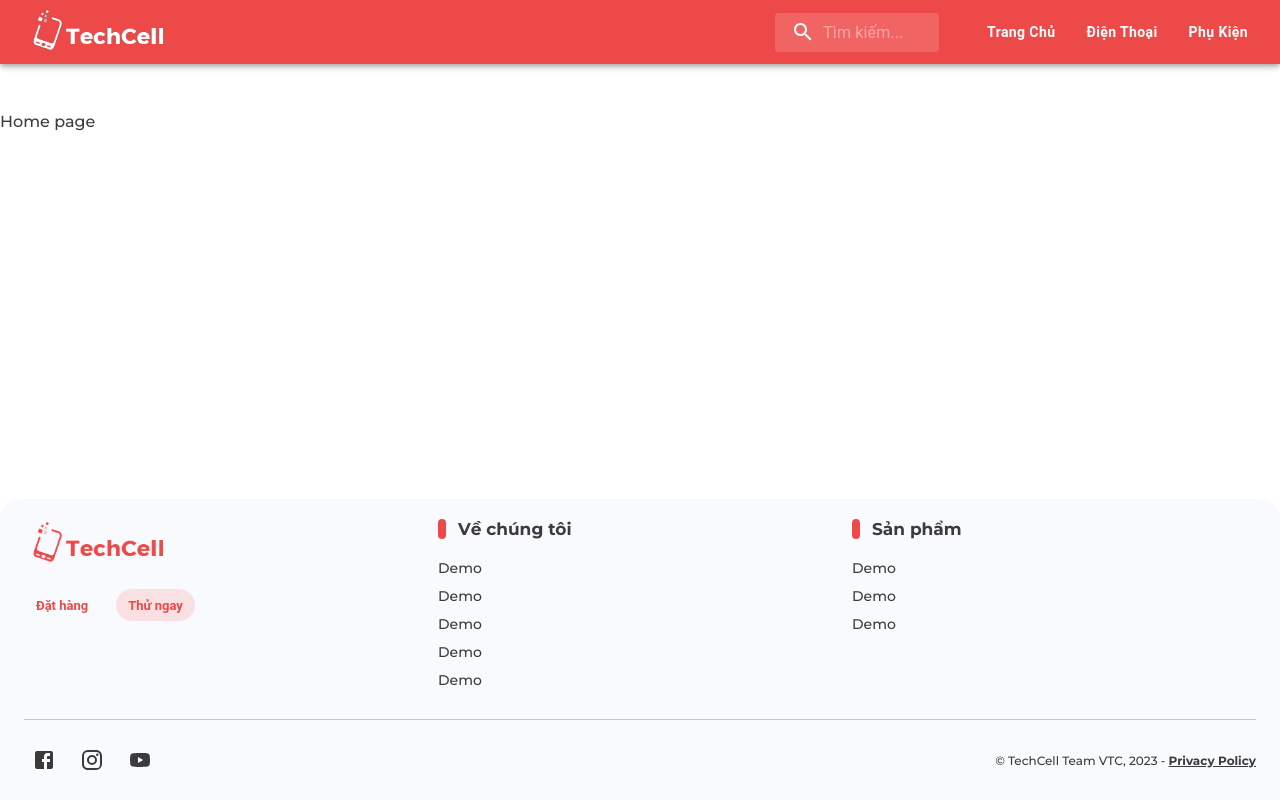
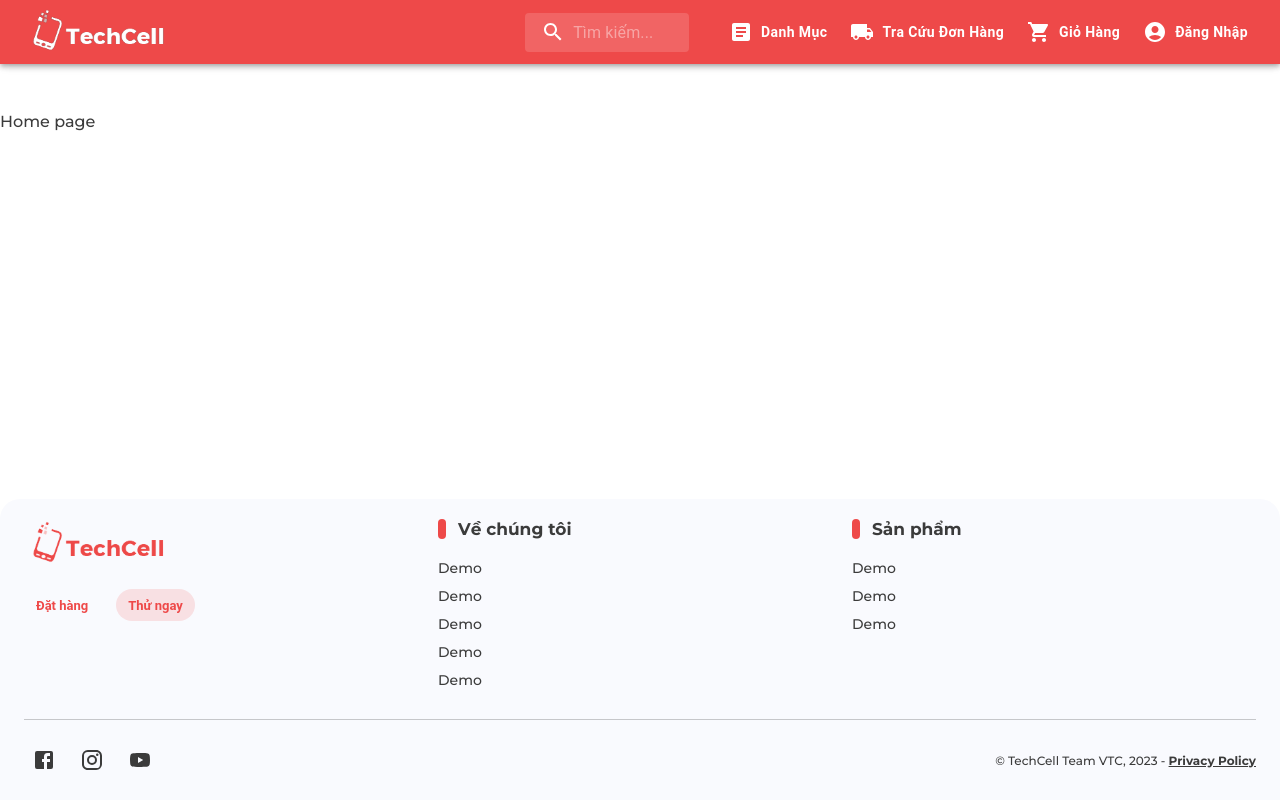
Before and after one commit to techcellcloud/tech-cell-web-client, a Next.js app: page / in a window 1280 px wide. Built offline with nearby package versions, Linux system fonts and the light colour scheme.

Commit message:
move to branch header

```diff
--- a/src/components/Form/MenuComponent.tsx
+++ b/src/components/Form/MenuComponent.tsx
@@ -12,6 +12,7 @@ interface Props {
     content: string;
     options?: IMenuOptions[];
     isBlackContent?: boolean;
+    icon?: React.ReactNode;
 }
 
 export default function MenuComponent(props: Props) {
@@ -27,7 +28,8 @@ export default function MenuComponent(props: Props) {
     };
 
     return (
-        <div>
+        <div className={styles.menu_nav}>
+            {props.icon && props.icon}
             <Button
                 id="basic-button"
                 aria-controls={open ? 'basic-menu' : undefined}
--- a/src/components/Navigation/HeaderClient.tsx
+++ b/src/components/Navigation/HeaderClient.tsx
@@ -18,6 +18,8 @@ import MenuComponent from 'components/Form/MenuComponent';
 import { DRAWER_WIDTH, NAV_ITEMS } from 'constants/NavContants';
 import SearchBox from 'components/Form/SearchComponent';
 import DrawerLayout from 'components/Layout/DrawerLayout';
+import styles from 'styles/components/header.module.scss';
+
 
 interface Props {
     window?: () => Window;
@@ -37,7 +39,7 @@ const HeaderClient = (props: Props) => {
     return (
         <Box sx={{ display: 'flex' }}>
             <AppBar component="nav" sx={{ backgroundColor: theme.color.red }}>
-                <Toolbar sx={{ justifyContent: { xs: 'flex-start', sm: 'space-between' } }}>
+                <Toolbar sx={{ justifyContent: { xs: 'space-between', sm: 'space-between' } }}>
                     <IconButton
                         color="inherit"
                         aria-label="open drawer"
@@ -48,12 +50,7 @@ const HeaderClient = (props: Props) => {
                         <MenuIcon />
                     </IconButton>
                     <Box sx={{ display: { xs: 'none', sm: 'flex' } }}>
-                        <Image
-                            src="/logo-white.png"
-                            alt="Logo Techcell"
-                            width={150}
-                            height={50}
-                        />
+                        <Image src="/logo-white.png" alt="Logo Techcell" width={150} height={50} />
                     </Box>
                     <Stack
                         direction="row"
@@ -70,7 +67,12 @@ const HeaderClient = (props: Props) => {
                             }}
                         >
                             {NAV_ITEMS.map((item, i) => (
-                                <MenuComponent key={i} content={item.name} options={item?.menu} />
+                                <MenuComponent
+                                    key={i}
+                                    content={item.name}
+                                    options={item?.menu}
+                                    icon={item.icon ? <item.icon></item.icon> : undefined}
+                                />
                             ))}
                         </Box>
                     </Stack>
--- a/src/constants/NavContants.ts
+++ b/src/constants/NavContants.ts
@@ -1,11 +1,14 @@
-import { ACCESSRORIES, BRANDS } from './PhoneConstant';
+import { ACCESSRORIES, BRANDS,CATEGORY } from './PhoneConstant';
+import AccountCircleIcon from '@mui/icons-material/AccountCircle';
+import ArticleIcon from '@mui/icons-material/Article';
+import ShoppingCartIcon from '@mui/icons-material/ShoppingCart';
+import LocalShippingIcon from '@mui/icons-material/LocalShipping';
 
 export const DRAWER_WIDTH: number = 240;
 
 export const NAV_ITEMS = [
-    {
-        name: 'Trang chủ',
-    },
-    { name: 'Điện thoại', menu: BRANDS },
-    { name: 'Phụ kiện', menu: ACCESSRORIES },
+    { name: 'Danh mục', menu: CATEGORY,icon:ArticleIcon },
+    { name: 'Tra cứu đơn hàng',icon:LocalShippingIcon },
+    { name: 'Giỏ hàng', menu: ACCESSRORIES,icon: ShoppingCartIcon},
+    { name: 'Đăng Nhập', icon: AccountCircleIcon },
 ];
--- a/src/constants/PhoneConstant.ts
+++ b/src/constants/PhoneConstant.ts
@@ -1,3 +1,16 @@
+export const CATEGORY = [
+  { label: 'Điện thoại, Tablet', value: 1, to: '/phone' },
+  { label: 'Laptop', value: 2, to: '/laoptop' },
+  { label: 'Tai nghe', value: 3, to: '/tainghe' },
+  { label: 'Đồng hồ, Máy ảnh', value: 4, to: '/dongho&mayanh' },
+  { label: 'Phụ kiện', value: 5, to: '/phukien' },
+  { label: 'PC, Màn hình', value: 6, to: '/pc&manhinh' },
+  { label: 'Tivi', value: 7, to: '/tivi' },
+  { label: 'Hàng cũ', value: 8, to: '/hangcu' },
+  { label: 'Chương trình khuyến mãi', value: 9, to: '/khuyenmai' },
+  { label: 'Tin công nghệ', value: 10, to: '/tintuc' },
+];
+
 export const BRANDS = [
     { label: 'IPhone', value: 1, to: '/iphone' },
     { label: 'Samsung', value: 2, to: '/samsung' },
--- a/src/styles/components/button.module.scss
+++ b/src/styles/components/button.module.scss
@@ -19,3 +19,8 @@
   //   transform-origin: bottom left;
   // }
 }
+
+.menu_nav{
+  display: flex;
+  align-items: center;
+}
--- a/src/styles/components/footer.module.scss
+++ b/src/styles/components/footer.module.scss
@@ -9,6 +9,12 @@
   display: flex;
   flex-direction: column;
   gap: 20px;
+
+  @include responsive(max_sm) {
+    display: flex;
+    justify-items: center;
+    align-items: center;
+  }
 
   &Top {
     display: grid;
--- /dev/null
+++ b/src/styles/components/header.module.scss
@@ -0,0 +1,3 @@
+.menu_nav{
+    display: flex;
+}
```
Also changed, not shown: src/styles/base/index.scss (line endings or trailing spaces).
